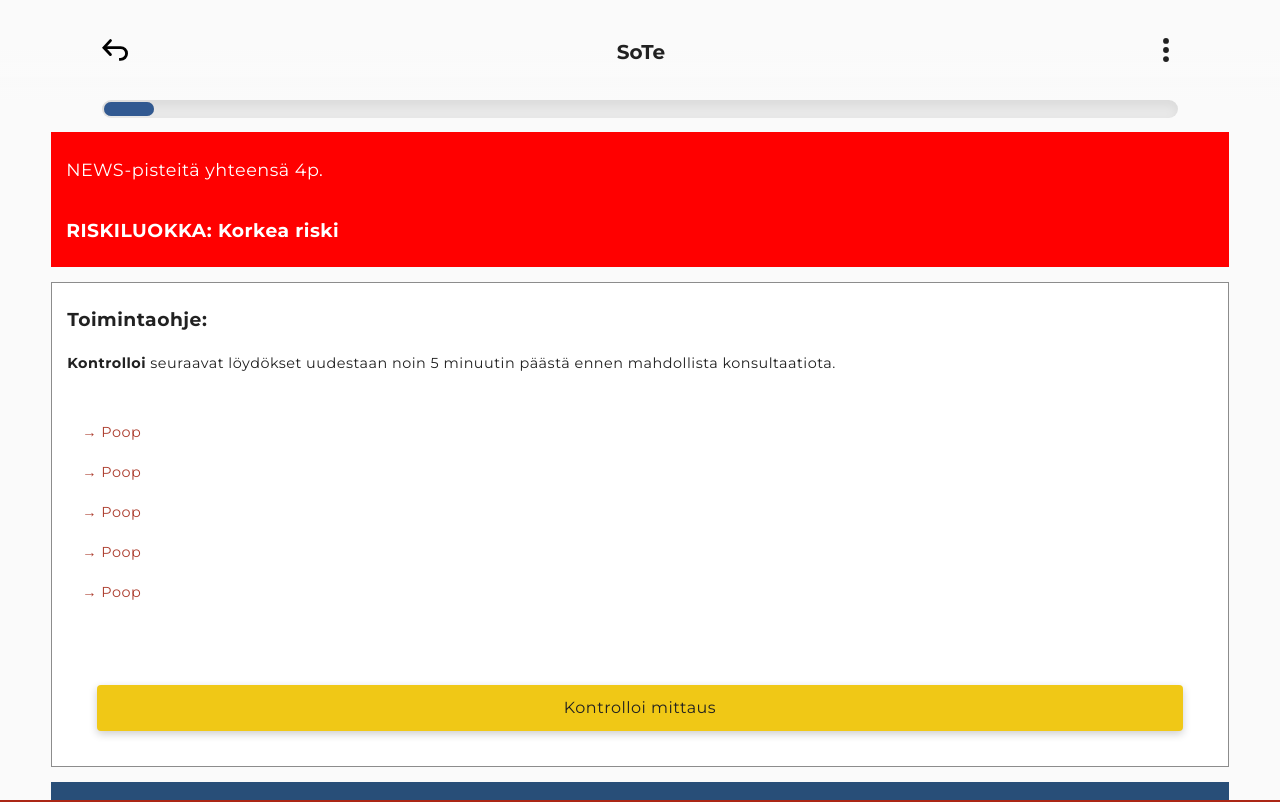
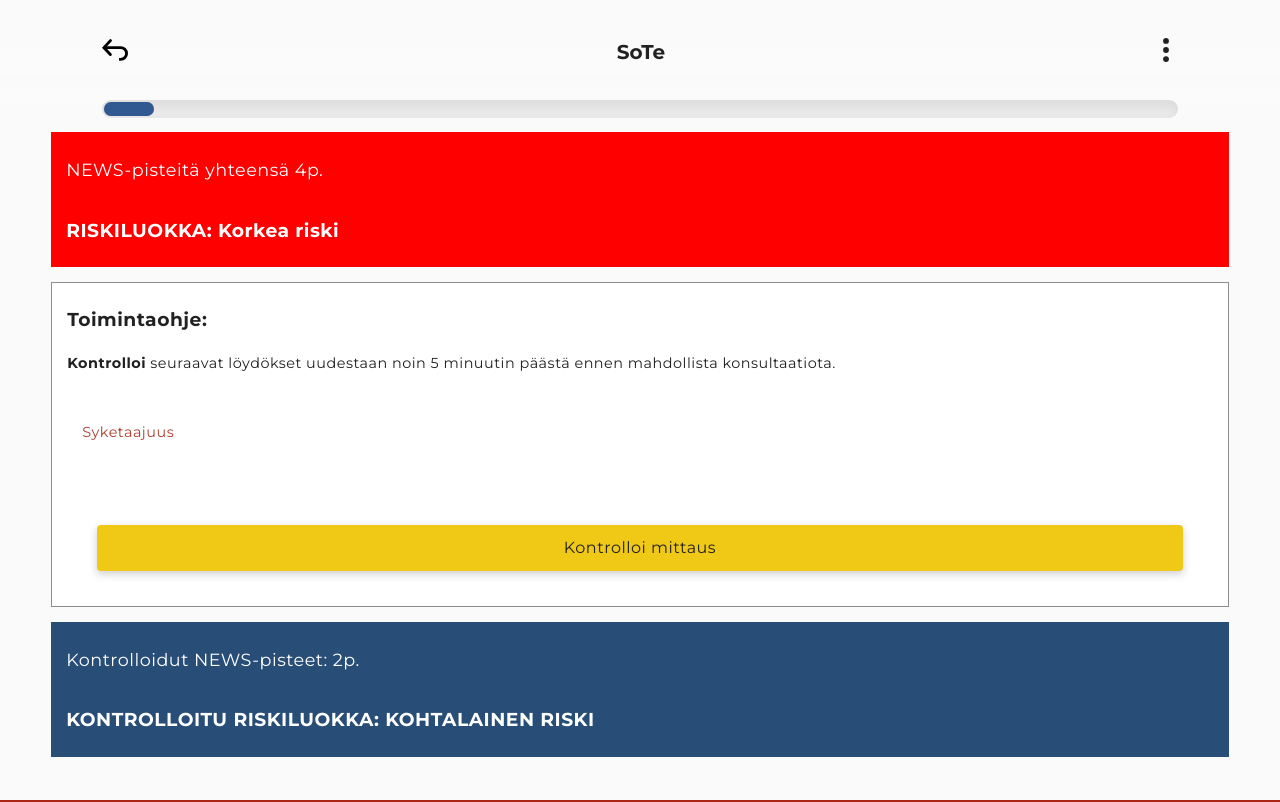
Before and after one commit to digitalents-helsinki/Sote-App, a React (Create React App) app: page /instructionPage in a window 1280 px wide. Shown: the top 802 px of the page. Built offline with nearby package versions, Linux system fonts and the light colour scheme.

Commit message:
InstructionCardFirst funtionality

```diff
--- a/src/InstructionComponents/InstructionCardFirst.js
+++ b/src/InstructionComponents/InstructionCardFirst.js
@@ -1,6 +1,6 @@
 import React from "react";
 
-function InstructionCardFirst() {
+function InstructionCardFirst({ testingdata, personData, setPersonData }) {
   const instruction_content = {
     emergencyContent: (
       <>
@@ -20,11 +20,27 @@ function InstructionCardFirst() {
       <h3>Toimintaohje:</h3>
       <p>{instruction_content.noneEmergencyContent}</p>
       <div className="unusual-findings-list">
-        <p>&rarr; Poop</p>
-        <p>&rarr; Poop</p>
-        <p>&rarr; Poop</p>
-        <p>&rarr; Poop</p>
-        <p>&rarr; Poop</p>
+        <p>
+          {testingdata["Hengitystaajuus - NEWSscore"]
+            ? "Hengitystaajuus"
+            : null}
+        </p>
+        <p>
+          {testingdata["Happisaturaatio - NEWSscore"]
+            ? "Happisaturaatio"
+            : null}
+        </p>
+        <p>
+          {testingdata["Systolinen verenpaine - NEWSscore"]
+            ? "Systolinen verenpaine"
+            : null}
+        </p>
+        <p>{testingdata["Syketaajuus - NEWSscore"] ? "Syketaajuus" : null}</p>
+        <p>
+          {testingdata["Mittaa lämpötila - NEWSscore"]
+            ? "Mittaa lämpötila"
+            : null}
+        </p>
       </div>
       <div className="control-btn">Kontrolloi mittaus</div>
     </div>
--- a/src/Pages/InstructionPage.js
+++ b/src/Pages/InstructionPage.js
@@ -35,7 +35,7 @@ let testingdata = {
   "Mittaa verensokeri:": 10
 };
 
-function InstructionPage() {
+function InstructionPage({ history, personData, setPersonData }) {
   let NEWSscoreTotal;
 
   if (
@@ -60,26 +60,14 @@ function InstructionPage() {
   return (
     <div className="instruction-page">
       <ScoreCard NEWSscoreTotal={NEWSscoreTotal} />
-      <InstructionCardFirst />
+      <InstructionCardFirst
+        testingdata={testingdata}
+        personData={personData}
+        setPersonData={setPersonData}
+      />
       <ControlledScoreCard />
     </div>
   );
 }
 
-// function InstructionPage({ history, personData, setPersonData }) {
-
-//   return (
-//     <div className="instruction-page">
-//       <p>{testingdata["Onko hengitystie auki?"] ? "Kyllä" : "Ei"}</p>
-//       <p>{testingdata["Onko ilmatie estettä?"] ? "Kyllä" : "Ei"}</p>
-//       <hr></hr>
-//       <h5>Hengitys</h5>
-//       <p>
-//         {testingdata["Hengitys - Normaali hengitys/ei ääniä"] ? "Kyllä" : null}
-//       </p>
-//       <p>{testingdata["Onko ilmatie estettä?"] ? "Kyllä" : "Ei"}</p>
-//     </div>
-//   );
-// }
-
 export default InstructionPage;
```
